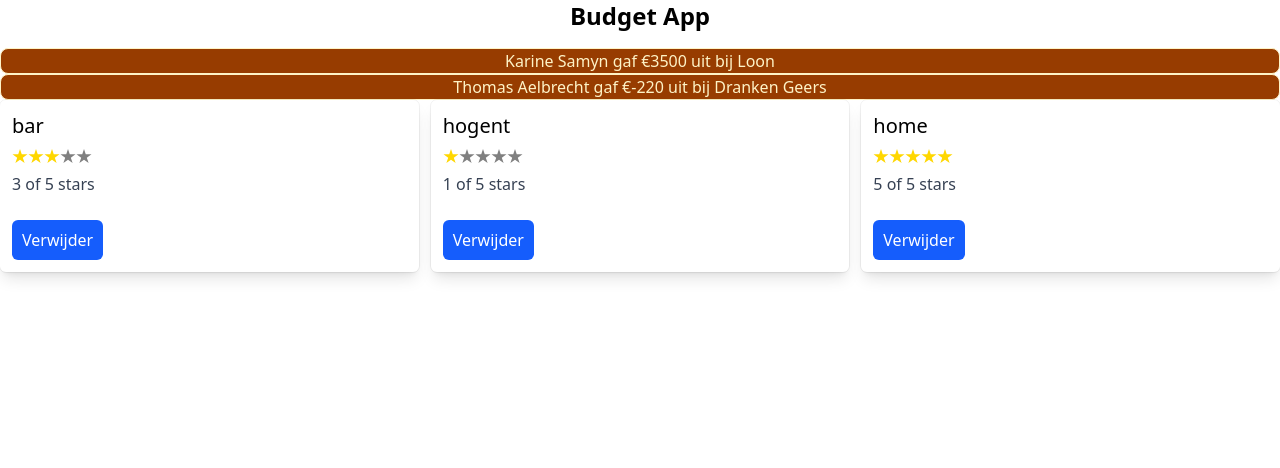
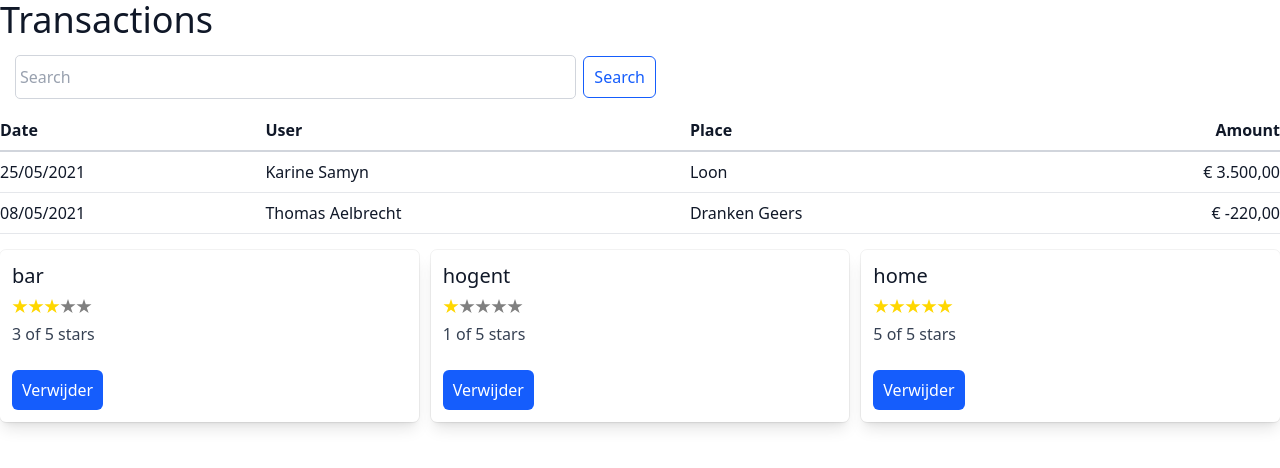
Before and after one commit to HOGENT-frontendweb/frontendweb-budget, a React (Vite) app: page / in a window 1280 px wide. Shown: the top 468 px of the page. Built offline with nearby package versions, Linux system fonts and the light colour scheme.

Commit message:
Refactor TransactionList

```diff
--- a/src/App.jsx
+++ b/src/App.jsx
@@ -1,14 +1,10 @@
-import Transaction from './components/transactions/Transaction';
 import PlacesList from './components/places/PlacesList';
-import { TRANSACTION_DATA } from './api/mock_data';
+import TransactionList from './components/transactions/TransactionsList';
 
 function App() {
   return (
-    <div>
-      <h1 className="text-2xl font-bold text-center mb-4">
-        Budget App
-      </h1>
-      {TRANSACTION_DATA.map((t) => (<Transaction {...t} key={t.id} />))}
+    <div className="bg-white text-gray-900">
+      <TransactionList />
       <PlacesList />
     </div>);
 }
--- a/src/components/transactions/Transaction.jsx
+++ b/src/components/transactions/Transaction.jsx
@@ -1,6 +1,23 @@
-export default function Transaction({ user, amount, place }) {
+const dateFormat = new Intl.DateTimeFormat('nl-BE', {
+  day: '2-digit',
+  month: '2-digit',
+  year: 'numeric',
+});
+
+const amountFormat = new Intl.NumberFormat('nl-BE', {
+  currency: 'EUR',
+  style: 'currency',
+  maximumFractionDigits: 2,
+  minimumFractionDigits: 2,
+});
+
+export default function Transaction({ id, date, amount, user, place }) {
   return (
-    <div className="bg-amber-800 text-amber-100 border rounded-lg text-center">
-      {user.name} gaf €{amount} uit bij {place.name}
-    </ div>);
+    <tr className="border-b border-gray-200">
+      <td className="py-2">{dateFormat.format(new Date(date))}</td>
+      <td className="py-2">{user.name}</td>
+      <td className="py-2">{place.name}</td>
+      <td className='text-end py-2'>{amountFormat.format(amount)}</td>
+    </tr>
+  );
 }
--- /dev/null
+++ b/src/components/transactions/TransactionTable.jsx
@@ -0,0 +1,30 @@
+// src/components/transactions/TransactionsTable.jsx
+import Transaction from './Transaction';
+
+function TransactionsTable({ transactions }) {
+  if (transactions.length === 0) {
+    return (
+      <div className='alert alert-info'>There are no transactions yet.</div>
+    );
+  }
+
+  return (
+    <table className='table-auto w-full border-collapse mb-4'>
+      <thead>
+        <tr className="border-b-2 border-gray-300">
+          <th className="text-start py-2">Date</th>
+          <th className="text-start py-2">User</th>
+          <th className="text-start py-2">Place</th>
+          <th className='text-end py-2'>Amount</th>
+        </tr>
+      </thead>
+      <tbody>
+        {transactions.map((transaction) => (
+          <Transaction key={transaction.id} {...transaction} />
+        ))}
+      </tbody>
+    </table>
+  );
+}
+
+export default TransactionsTable;
--- /dev/null
+++ b/src/components/transactions/TransactionsList.jsx
@@ -0,0 +1,38 @@
+// src/components/transactions/TransactionList.jsx
+import { useState, useMemo } from 'react';
+import TransactionTable from './TransactionTable';
+import { TRANSACTION_DATA } from '../../api/mock_data';
+
+export default function TransactionList() {
+  const [text, setText]=useState('');
+  const [search, setSearch] = useState('');
+
+  const filteredTransactions = useMemo(()=> TRANSACTION_DATA.filter((t) => {
+    return t.place.name.toLowerCase().includes(search.toLowerCase());
+  }), [search]);
+
+  return (
+    <>
+      <h1 className="text-4xl mb-4">Transactions</h1>
+      <div className='flex mb-3 w-1/2 gap-2 mx-4'>
+        <input
+          type='search'
+          id='search'
+          className='rounded grow-1 bg-white p-1 text-gray-900 placeholder:text-gray-400 outline-1 outline-gray-300
+          focus:outline-gray-600'
+          placeholder='Search'
+          value={text}
+          onChange={(e)=> {
+            setText(e.target.value);
+          }}
+        />
+        <button type='button' className='py-2 px-2.5 rounded-md text-blue-600 border border-blue-600' onClick = {()=> {
+          setSearch(text);
+        }}>
+          Search
+        </button>
+      </div>
+      <TransactionTable transactions={filteredTransactions}/>
+    </>
+  );
+}
```
